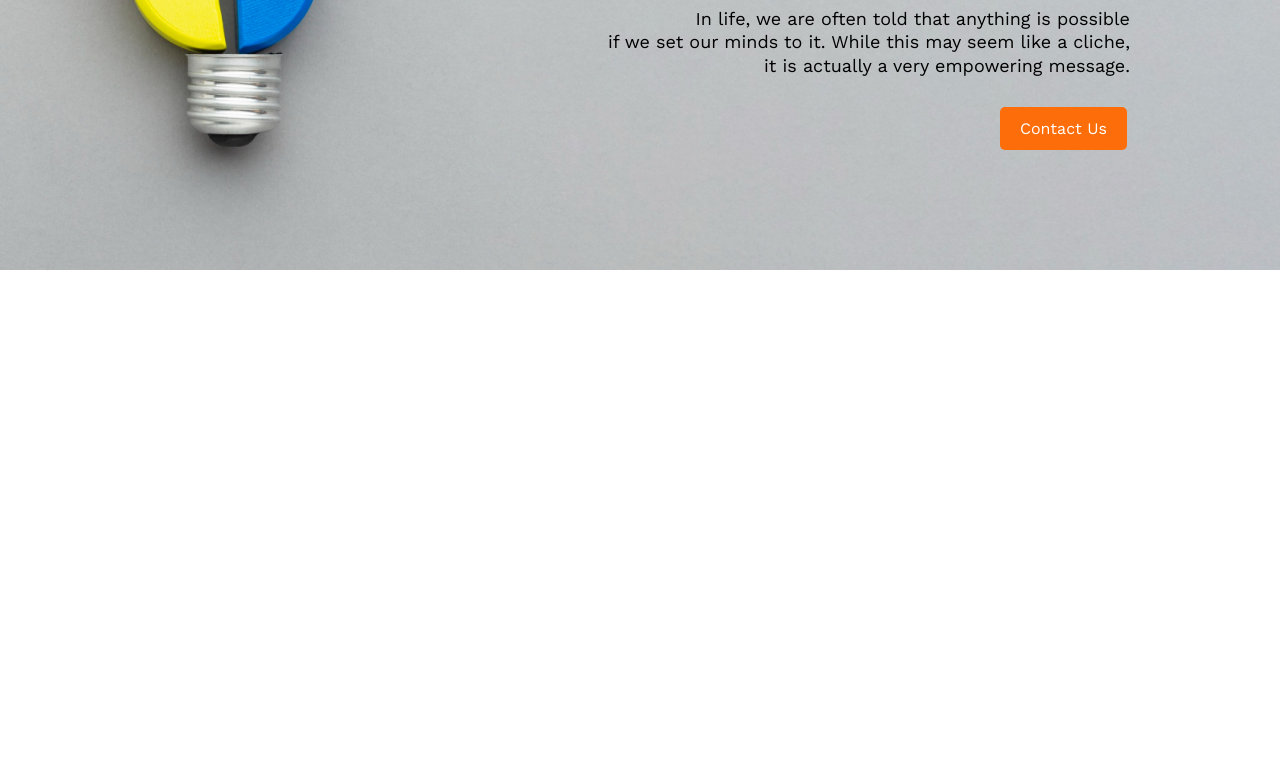
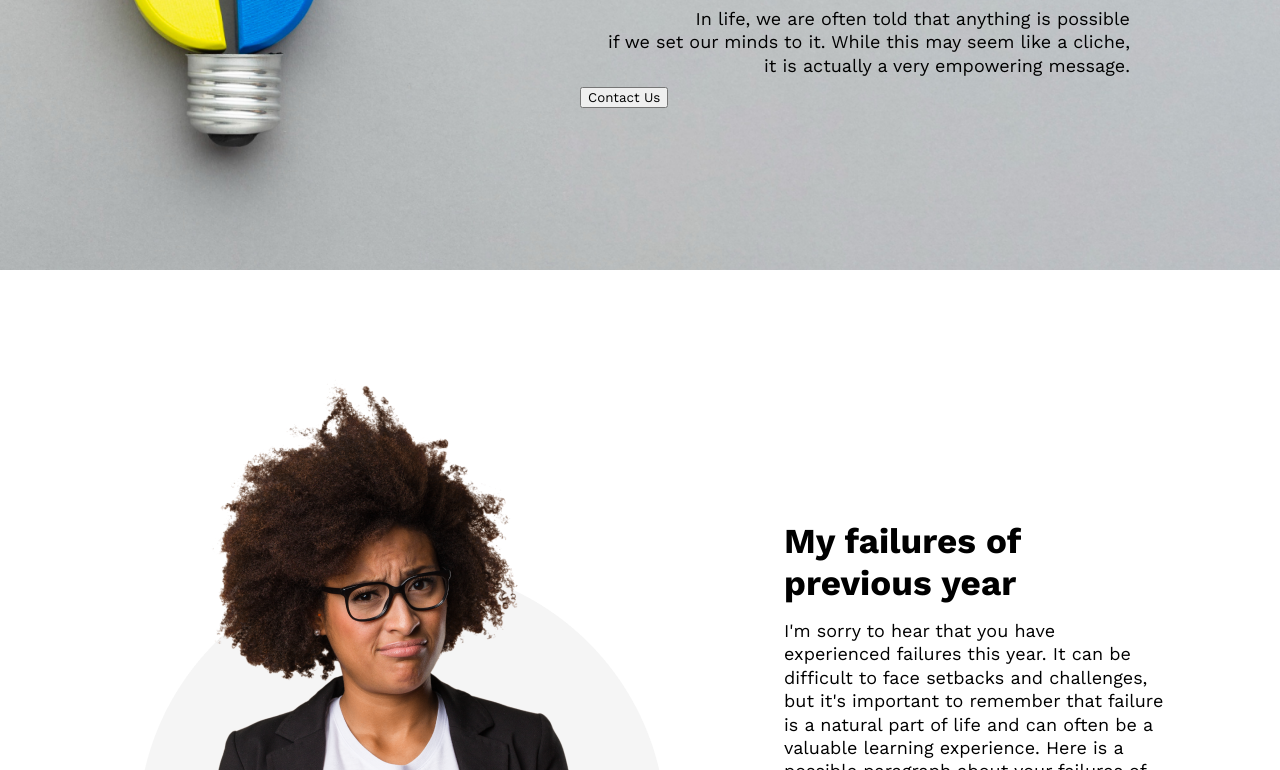
Before and after one commit to OmarFaruq967/assignment-1st, a plain HTML site: page index.html in a window 1280 px wide. Shown: the part 380-1150 px from the top of the page. Before the commit the page ends 800 px from the top, so only its background shows below. Drawn offline with nearby package versions, Linux system fonts and the light colour scheme.

Commit message:
about-section

```diff
--- a/index.html
+++ b/index.html
@@ -13,21 +13,50 @@
         href="https://fonts.googleapis.com/css2?family=Open+Sans:wght@400;700&family=Work+Sans:wght@400;700;800&display=swap"
         rel="stylesheet">
 </head>
+
+<body>
     <header class="header">
         <div class="hero-section">
             <div class="Bannar-side-section">
                 <h1 class="hero-title">All Thinks Are<br> Possible If You<br> believe</h1>
-            <p class="hero-sub-title">In life, we are often told that anything is possible <br>if we set our minds to
+                <p class="hero-sub-title">In life, we are often told that anything is possible <br>if we set our minds
+                    to
                     it.
                     While this may seem like
                     a cliche, <br>it is actually a very empowering message.</p>
-            <button class="primary-btn">Contact Us</button>
+                <button class="hero-btn">Contact Us</button>
             </div>
         </div>
     </header>
+    <!-- main section -->
+    <main>
+        <!-- about section -->
+        <section class="about-section">
+            <div class="about-image">
+                <img src="./images/person.png" alt="person-image">
+            </div>
+            <div class="about-us">
+                <h3 class="about-title">My failures of <br> previous year</h3>
+                <p class="about-sub-title">I'm sorry to hear that you have experienced failures this year. It can be
+                    difficult to face setbacks and challenges, but it's important to remember that failure is a natural
+                    part of life and can often be a valuable learning experience. Here is a possible paragraph about
+                    your failures of the year:</p>
+                <p class="bullet"><s style="color: green; font-weight:bold; text-decoration: none;">&#10003;</s>
+                    Contrary to popular belief, is not simply.</p>
+                <p class="bullet"><s style="color: green; font-weight:bold; text-decoration: none;">&#10003;</s>
+                    Contrary to popular belief.</p>
+                <p class="bullet"><s style="color: green; font-weight:bold; text-decoration: none;">&#10003;</s>
+                    Contrary to popular , is not simply.</p>
+                <p class="bullet"><s style="color: green; font-weight:bold; text-decoration: none;">&#10003;</s>
+                    Contrary to popular belief, is not simply.</p>
+                <p class="bullet"><s style="color: green; font-weight:bold; text-decoration: none;">&#10003;</s>
+                    Contrary to popular simply.</p>
 
-<body>
+            </div>
 
+        </section>
+
+    </main>
 </body>
 
 </html>
--- a/style/style.css
+++ b/style/style.css
@@ -41,3 +41,35 @@
     text-align: right;
     line-height: 1.3em;
 }
+/* about us section */
+.about-section{
+    max-width: 1050px;
+    height: 750px;
+    display: flex;
+    margin: 100px auto;
+}
+.about-image{
+    height: 720px;
+    padding-right: 100px;
+}
+.about-us{
+
+    vertical-align: middle;
+    padding-top: 150px;
+}
+.about-title{
+    font-size: 35px;
+    margin-bottom: 15px;
+    font-weight: bold;
+}
+.about-sub-title{
+    font-size: 18px;
+    font-weight: 600px;
+    margin-bottom: 15px;
+    line-height: 1.3em;
+}
+.bullet{
+    font-size: 18px;
+    font-weight: 600px;
+    margin-bottom: 5px;
+}
```
Lines whose indentation alone changed are shown as unchanged.
